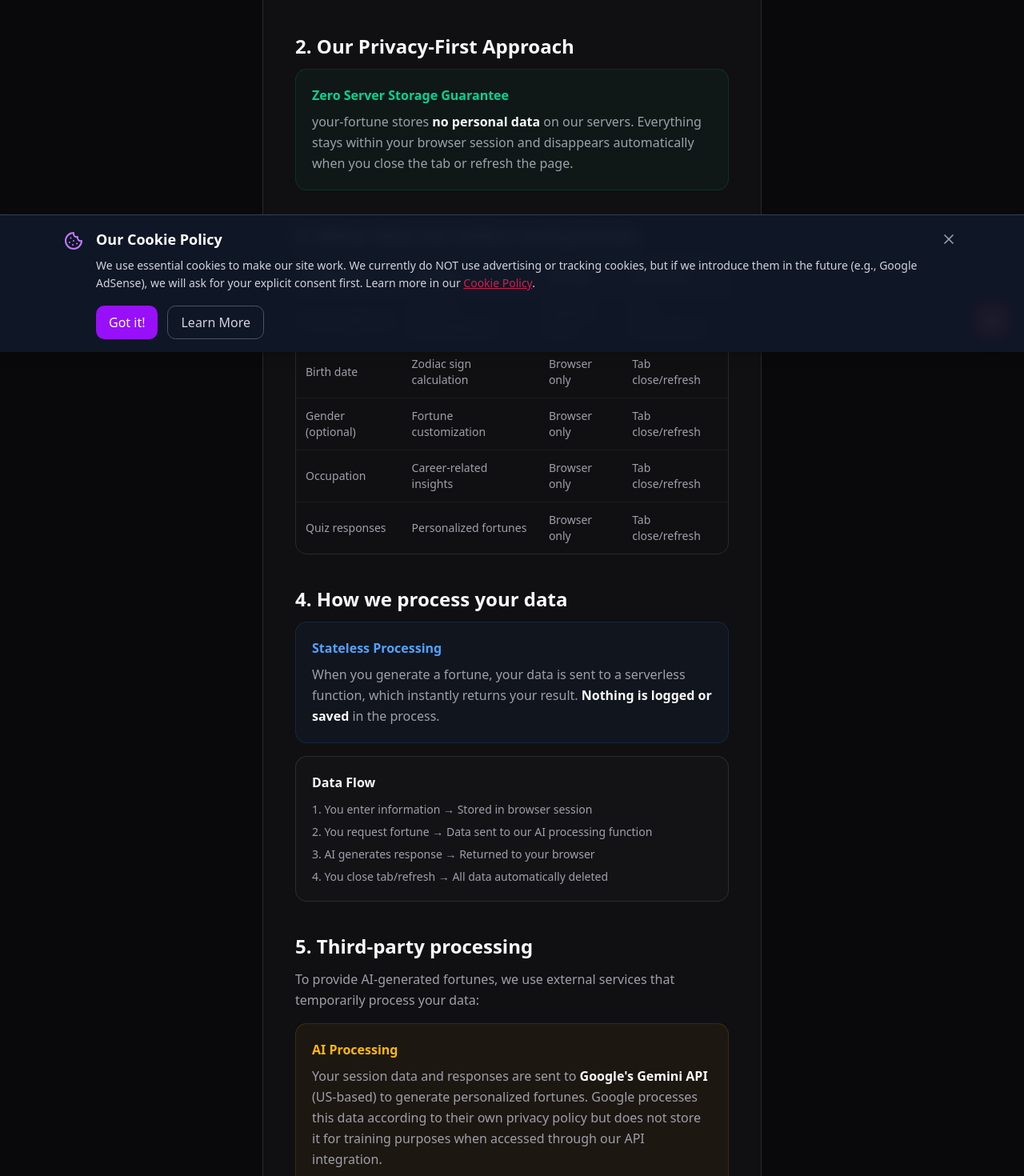
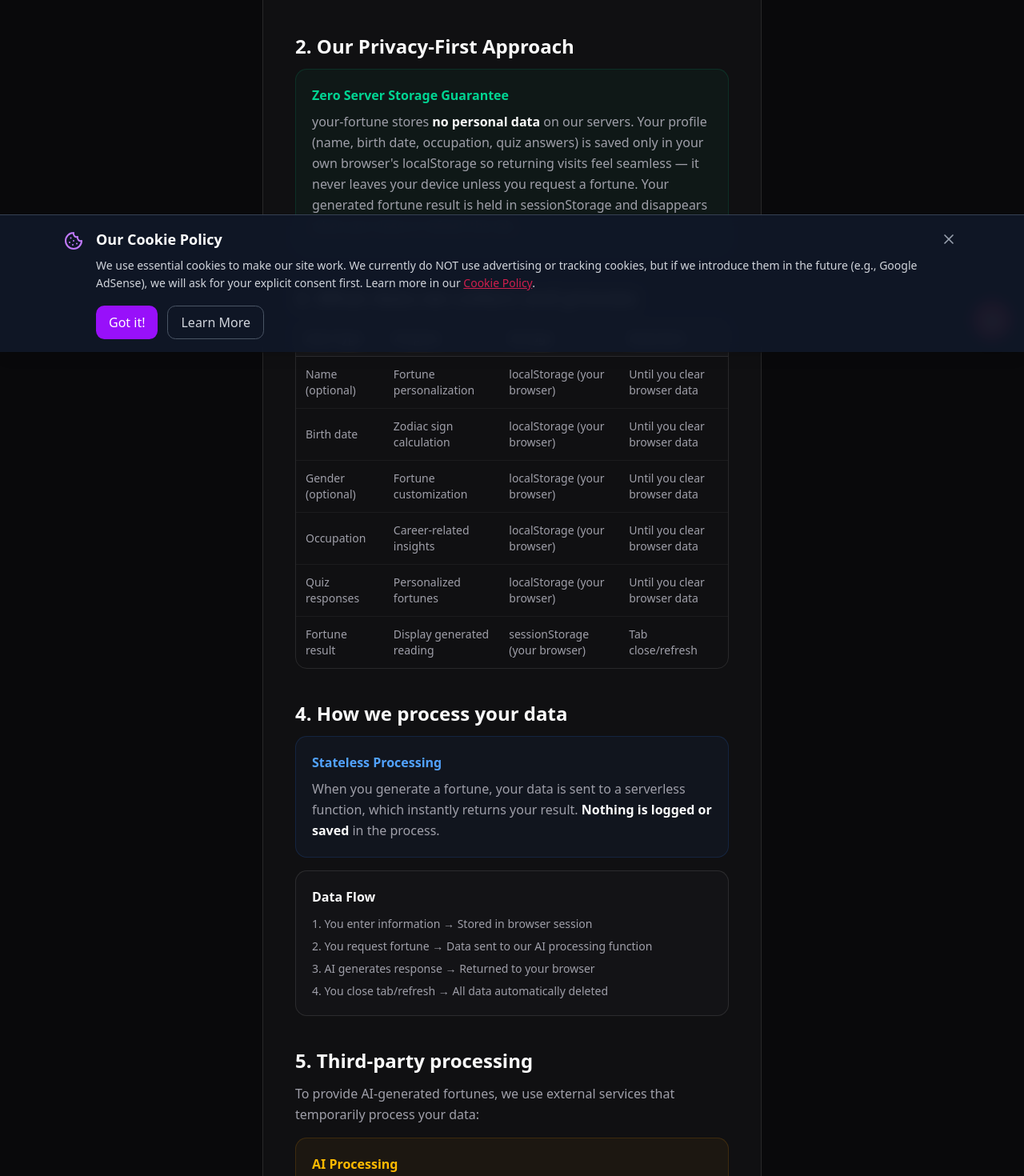
Before and after one commit to LeConsulat2/fortune-final, a Next.js app: page /privacy in a window 1280 px wide. Shown: the part 360-1830 px from the top of the page at 80% size. Built offline with nearby package versions, Linux system fonts and the light colour scheme.

Commit message:
t&c update

```diff
--- a/app/(content)/faq/page.tsx
+++ b/app/(content)/faq/page.tsx
@@ -7,7 +7,7 @@ export const metadata = {
 const FAQS = [
   {
     q: 'How are my fortunes generated?',
-    a: 'Your fortune is shaped by the answers you provide — capturing your current mindset, emotions, and perspective. From there, a lightweight system interprets those patterns to offer reflections that feel timely and personal. Nothing is saved or sent — everything happens within your browser while the page is open.',
+    a: 'Your fortune is shaped by the profile and quiz answers you provide. These are sent securely to an AI (powered by OpenAI) which generates a personalised reading. Your profile is saved locally in your browser so you don\'t have to re-enter it each visit — nothing is stored on our servers.',
   },
   {
     q: 'Is Your-Fortune free?',
@@ -15,11 +15,11 @@ const FAQS = [
   },
   {
     q: 'Do you store my personal information?',
-    a: "No. All of your responses live temporarily in your browser's session storage. Once you close or refresh the tab, everything disappears automatically.",
+    a: "No personal data is stored on our servers. Your profile (name, birth date, occupation, quiz answers) is saved in your browser's localStorage so returning visits are seamless — it stays on your device only. Your fortune result is held in sessionStorage and disappears when you close or refresh the tab.",
   },
   {
     q: 'Can I reset or delete my data?',
-    a: 'Absolutely. Just refresh the page, close the tab, or clear your browser data to start fresh.',
+    a: 'Yes. To reset your profile (name, quiz answers, etc.), clear your browser\'s localStorage via your browser settings or use the reset option in the app. Your fortune result clears automatically when you close or refresh the tab.',
   },
   {
     q: 'How accurate are the fortunes?',
--- a/app/(content)/use-guide/page.tsx
+++ b/app/(content)/use-guide/page.tsx
@@ -33,9 +33,8 @@ export default function FortuneUserGuidePage() {
               reflects your emotional and situational context.
             </p>
             <p className="text-muted-foreground leading-relaxed">
-              And because privacy is core, everything happens in your browser — no
-              tracking, no accounts, and no data left behind once you close your
-              tab.
+              And because privacy is core, your profile stays only in your own
+              browser — no server accounts, no tracking, and no data on our end.
             </p>
           </section>
 
@@ -114,18 +113,18 @@ export default function FortuneUserGuidePage() {
               <div className="bg-emerald-500/5 p-5 rounded-xl border border-emerald-500/10">
                 <h3 className="text-base font-semibold text-emerald-400 mb-2">What We Do</h3>
                 <ul className="space-y-1.5 text-muted-foreground text-sm">
-                  <li>• Store data only in your browser session</li>
-                  <li>• Delete everything when you close the tab</li>
-                  <li>• Use ephemeral, stateless processing</li>
-                  <li>• Encrypt all data transfers</li>
+                  <li>• Save your profile in your browser&apos;s localStorage only</li>
+                  <li>• Keep fortune results in sessionStorage (clears on tab close)</li>
+                  <li>• Use stateless, server-side processing</li>
+                  <li>• Encrypt all data transfers via HTTPS</li>
                 </ul>
               </div>
               <div className="bg-red-500/5 p-5 rounded-xl border border-red-500/10">
                 <h3 className="text-base font-semibold text-red-400 mb-2">What We Don&apos;t Do</h3>
                 <ul className="space-y-1.5 text-muted-foreground text-sm">
-                  <li>• Store data on servers</li>
-                  <li>• Create accounts or build profiles</li>
-                  <li>• Track or share your inputs</li>
+                  <li>• Store any data on our servers</li>
+                  <li>• Create accounts or build server-side profiles</li>
+                  <li>• Track, share, or sell your inputs</li>
                   <li>• Retain any history of your fortunes</li>
                 </ul>
               </div>
--- a/app/(legal)/cookies/page.tsx
+++ b/app/(legal)/cookies/page.tsx
@@ -10,7 +10,7 @@ export default function CookiesPage() {
       <div className="rounded-2xl bg-card/50 border border-border p-8 md:p-10">
         <h1 className="text-3xl md:text-4xl font-bold text-foreground mb-2">Cookie Policy</h1>
         <p className="text-muted-foreground mb-10">
-          <strong>Last updated:</strong> July&nbsp;11,&nbsp;2025
+          <strong>Last updated:</strong> March&nbsp;19,&nbsp;2026
         </p>
 
         <div className="space-y-10">
--- a/app/(legal)/privacy/page.tsx
+++ b/app/(legal)/privacy/page.tsx
@@ -10,7 +10,7 @@ export default function PrivacyPage() {
       <div className="rounded-2xl bg-card/50 border border-border p-8 md:p-10">
         <h1 className="text-3xl md:text-4xl font-bold text-foreground mb-2">Privacy Policy</h1>
         <p className="text-muted-foreground mb-10">
-          <strong>Last updated:</strong> July 17, 2025
+          <strong>Last updated:</strong> March 19, 2026
         </p>
 
         <div className="space-y-10">
@@ -39,9 +39,11 @@ export default function PrivacyPage() {
               </p>
               <p className="text-muted-foreground leading-relaxed">
                 your-fortune stores <strong className="text-foreground">no personal data</strong> on our
-                servers. Everything stays within your browser session and
-                disappears automatically when you close the tab or refresh the
-                page.
+                servers. Your profile (name, birth date, occupation, quiz answers)
+                is saved only in your own browser&apos;s localStorage so returning
+                visits feel seamless — it never leaves your device unless you
+                request a fortune. Your generated fortune result is held in
+                sessionStorage and disappears when you close or refresh the tab.
               </p>
             </div>
           </section>
@@ -64,31 +66,37 @@ export default function PrivacyPage() {
                   <tr>
                     <td className="border-b border-border/50 p-3">Name (optional)</td>
                     <td className="border-b border-border/50 p-3">Fortune personalization</td>
-                    <td className="border-b border-border/50 p-3">Browser only</td>
-                    <td className="border-b border-border/50 p-3">Tab close/refresh</td>
+                    <td className="border-b border-border/50 p-3">localStorage (your browser)</td>
+                    <td className="border-b border-border/50 p-3">Until you clear browser data</td>
                   </tr>
                   <tr>
                     <td className="border-b border-border/50 p-3">Birth date</td>
                     <td className="border-b border-border/50 p-3">Zodiac sign calculation</td>
-                    <td className="border-b border-border/50 p-3">Browser only</td>
-                    <td className="border-b border-border/50 p-3">Tab close/refresh</td>
+                    <td className="border-b border-border/50 p-3">localStorage (your browser)</td>
+                    <td className="border-b border-border/50 p-3">Until you clear browser data</td>
                   </tr>
                   <tr>
                     <td className="border-b border-border/50 p-3">Gender (optional)</td>
                     <td className="border-b border-border/50 p-3">Fortune customization</td>
-                    <td className="border-b border-border/50 p-3">Browser only</td>
-                    <td className="border-b border-border/50 p-3">Tab close/refresh</td>
+                    <td className="border-b border-border/50 p-3">localStorage (your browser)</td>
+                    <td className="border-b border-border/50 p-3">Until you clear browser data</td>
                   </tr>
                   <tr>
                     <td className="border-b border-border/50 p-3">Occupation</td>
                     <td className="border-b border-border/50 p-3">Career-related insights</td>
-                    <td className="border-b border-border/50 p-3">Browser only</td>
-                    <td className="border-b border-border/50 p-3">Tab close/refresh</td>
+                    <td className="border-b border-border/50 p-3">localStorage (your browser)</td>
+                    <td className="border-b border-border/50 p-3">Until you clear browser data</td>
                   </tr>
                   <tr>
-                    <td className="p-3">Quiz responses</td>
-                    <td className="p-3">Personalized fortunes</td>
-                    <td className="p-3">Browser only</td>
+                    <td className="border-b border-border/50 p-3">Quiz responses</td>
+                    <td className="border-b border-border/50 p-3">Personalized fortunes</td>
+                    <td className="border-b border-border/50 p-3">localStorage (your browser)</td>
+                    <td className="border-b border-border/50 p-3">Until you clear browser data</td>
+                  </tr>
+                  <tr>
+                    <td className="p-3">Fortune result</td>
+                    <td className="p-3">Display generated reading</td>
+                    <td className="p-3">sessionStorage (your browser)</td>
                     <td className="p-3">Tab close/refresh</td>
                   </tr>
                 </tbody>
@@ -137,11 +145,11 @@ export default function PrivacyPage() {
                 AI Processing
               </h3>
               <p className="text-muted-foreground leading-relaxed">
-                Your session data and responses are sent to{' '}
-                <strong className="text-foreground">Google&apos;s Gemini API</strong> (US-based) to generate
-                personalized fortunes. Google processes this data according to
-                their own privacy policy but does not store it for training
-                purposes when accessed through our API integration.
+                Your profile data and quiz responses are sent to{' '}
+                <strong className="text-foreground">OpenAI&apos;s API</strong> (US-based) to generate
+                personalized fortunes. OpenAI processes this data according to
+                their own privacy policy. When accessed via API, OpenAI does not
+                use your data to train their models by default.
               </p>
             </div>
             <div className="bg-muted/20 p-5 rounded-xl border border-border">
@@ -204,7 +212,7 @@ export default function PrivacyPage() {
             </h2>
             <p className="text-muted-foreground leading-relaxed">
               Your data may be temporarily processed by our third-party services
-              (Google, Vercel) which operate globally, including in the United
+              (OpenAI, Vercel) which operate globally, including in the United
               States. Since no data is permanently stored, there are no lasting
               international transfers or data residency concerns.
             </p>
@@ -215,8 +223,8 @@ export default function PrivacyPage() {
               10. Your control and rights
             </h2>
             <ul className="space-y-2 text-muted-foreground">
-              <li>• <strong className="text-foreground">Delete your data:</strong> Just close the tab or refresh</li>
-              <li>• <strong className="text-foreground">Start fresh:</strong> Clear browser sessionStorage</li>
+              <li>• <strong className="text-foreground">Delete your data:</strong> Clear your browser&apos;s localStorage and sessionStorage, or use your browser&apos;s &quot;Clear site data&quot; option</li>
+              <li>• <strong className="text-foreground">Start fresh:</strong> Clear browser localStorage to reset your profile; sessionStorage clears automatically on tab close</li>
               <li>• <strong className="text-foreground">Ask anything:</strong> Contact us at any time with concerns</li>
               <li>• <strong className="text-foreground">Data portability:</strong> Since no data is stored, there&apos;s nothing to export</li>
             </ul>
--- a/app/(legal)/terms/page.tsx
+++ b/app/(legal)/terms/page.tsx
@@ -12,7 +12,7 @@ export default function TermsPage() {
           Terms &amp; Conditions
         </h1>
         <p className="text-muted-foreground mb-10">
-          <strong>Last updated:</strong> July&nbsp;17,&nbsp;2025
+          <strong>Last updated:</strong> March&nbsp;19,&nbsp;2026
         </p>
 
         <div className="space-y-10">
@@ -37,8 +37,8 @@ export default function TermsPage() {
               under 13 years old use the Service under the guidance and
               supervision of a parent or legal guardian. The Service requests
               birth date information solely to determine zodiac signs for
-              personalized content generation, and this information is processed
-              temporarily without storage or retention.
+              personalized content generation. This information is stored only in
+              your own browser&apos;s localStorage and is never retained on our servers.
             </p>
           </section>
 
```
Also changed, not shown: app/(info)/about/page.tsx (+11 -8 lines).
